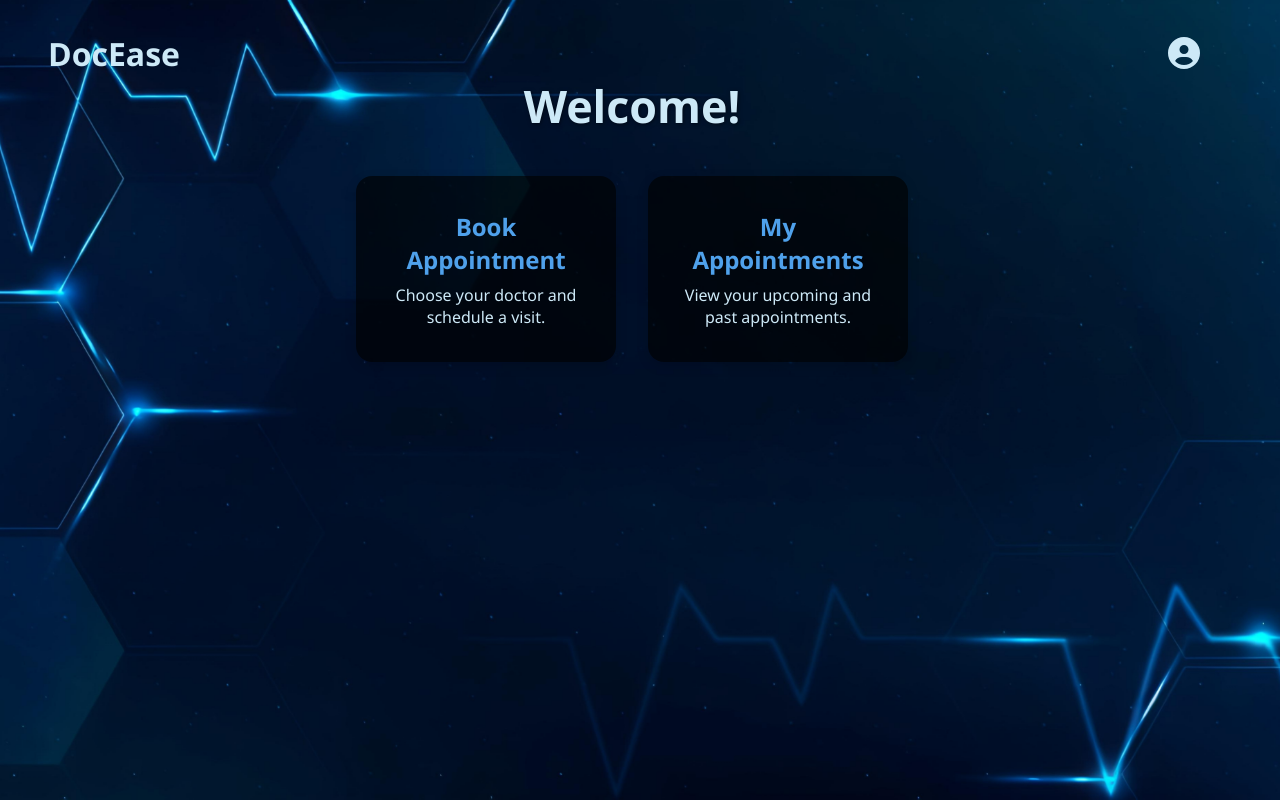
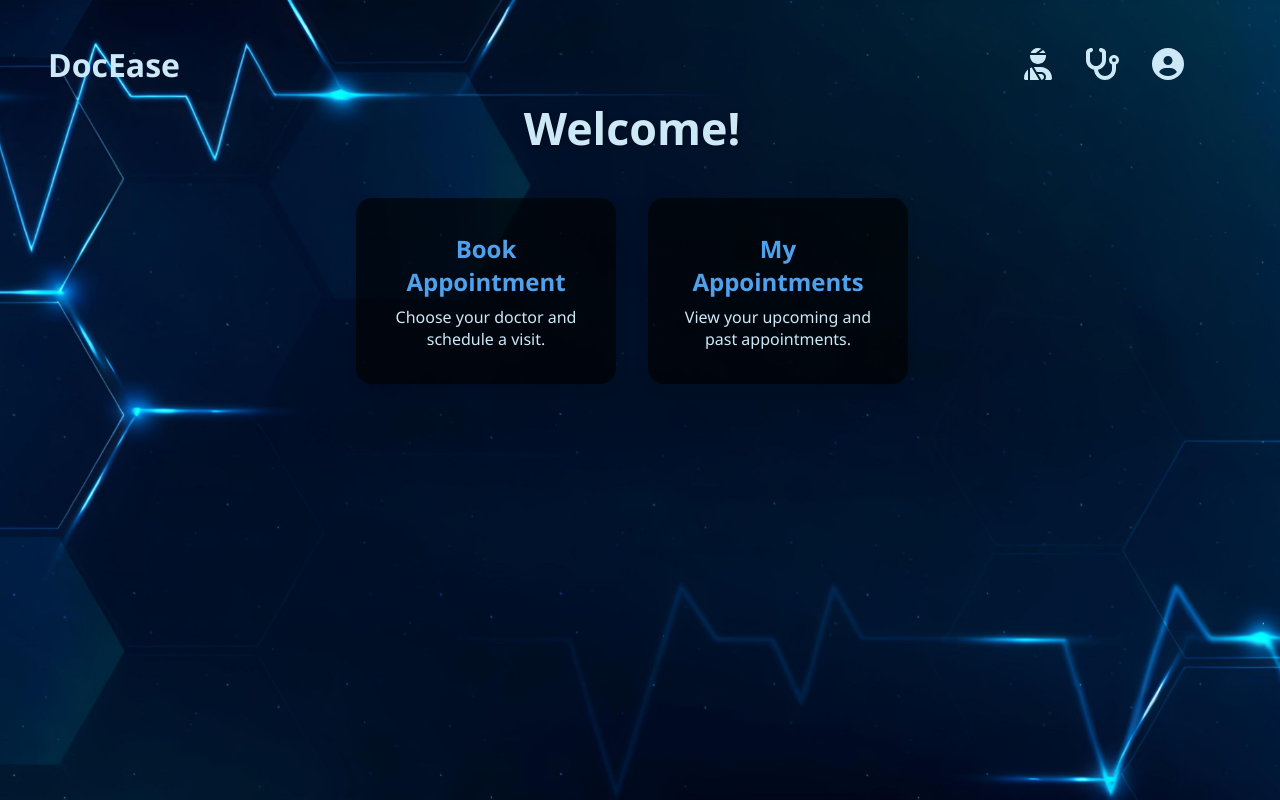
Before and after one commit to Crystlfly/DocEase, a Next.js app: page /patient/dashboard in a window 1280 px wide. Built offline with nearby package versions, Linux system fonts and the light colour scheme; no server answers.

Commit message:
Fixed:Added the register option both the ways

```diff
--- a/components/patientHeader.js
+++ b/components/patientHeader.js
@@ -5,7 +5,9 @@ import Link from "next/link";
 import { FontAwesomeIcon } from '@fortawesome/react-fontawesome';
 import { faCircleUser } from '@fortawesome/free-solid-svg-icons';
 import styles from "@/styles/PatientHeader.module.css"; // Reuse existing styles
-
+import { faUserInjured } from '@fortawesome/free-solid-svg-icons';
+import { faStethoscope } from '@fortawesome/free-solid-svg-icons';
+import Router from "next/router";
 
 
 export default function PatientHeader() {
@@ -26,6 +28,17 @@ export default function PatientHeader() {
     window.location.href = "/login";
   };
 
+  const registerDoctor = () => {
+    const rolesRaw=localStorage.getItem("userRoles");
+    if(rolesRaw.includes("doctor")) {
+      Router.push("/doctor/dashboard");
+    }
+    else{
+      Router.push("/PorD")
+
+    }
+  };
+
   return (
     <header className={styles.header}>
       <Link href="/patient/dashboard">
@@ -33,6 +46,8 @@ export default function PatientHeader() {
       </Link>
 
       <div className={styles.profileWrapper}>
+        <FontAwesomeIcon icon={faUserInjured} size="2x" className={styles.userIcon} title="Patient" onClick={() => Router.push("/patient/dashboard")}/>
+        <FontAwesomeIcon icon={faStethoscope} size="2x" className={styles.userIcon} title="Doctor" onClick={() => registerDoctor()}/>
         <FontAwesomeIcon
           icon={faCircleUser}
           size="2x"
--- a/pages/PorD.js
+++ b/pages/PorD.js
@@ -1,6 +1,7 @@
 import { useState, useEffect } from "react";
 import { useRouter } from "next/router";
 import { getSession } from "next-auth/react";
+
 
 export default function ChooseRole() {
   const router = useRouter();
@@ -71,7 +72,7 @@ export default function ChooseRole() {
 
   return (
     <div className={`container ${isExiting ? (selectedRole === "doctor" ? "fade-out-doctor" : "fade-out-patient") : ""}`}>
-      <h1>Welcome! 👋</h1>
+      <h1>Welcome!</h1>
       <p>How would you like to use our platform?</p>
       {error && <p style={{ color: "red", marginTop: "1rem" }}>{error}</p>}
 {success && <p style={{ color: "green", marginTop: "1rem" }}>{success}</p>}
@@ -92,6 +93,7 @@ export default function ChooseRole() {
           text-align: center;
           padding: 3rem;
           transition: opacity 0.5s ease, transform 0.5s ease;
+          // background: url('/newBg.jpg') no-repeat center center/cover;
         }
 
         .fade-out-doctor {
--- a/pages/doctor/dashboard.js
+++ b/pages/doctor/dashboard.js
@@ -7,6 +7,8 @@ import DoctorHeader from "@/components/doctorHeader";
 import { FontAwesomeIcon } from '@fortawesome/react-fontawesome';
 import { faCircleCheck } from '@fortawesome/free-solid-svg-icons';
 import { faCircleXmark } from '@fortawesome/free-solid-svg-icons';
+
+
 import { useSession } from "next-auth/react";
 
 
@@ -220,6 +222,7 @@ setPatients(data.patients || []); // Now storing the array of patients ✅
                               }}
 
                             >
+
                             <FontAwesomeIcon icon={faCircleCheck} size="2x" className={styles.userIcon} />
 
                             </button>
--- a/styles/PatientHeader.module.css
+++ b/styles/PatientHeader.module.css
@@ -23,6 +23,7 @@
 .userIcon {
   color: #cde9f7;
   cursor: pointer;
+  padding: 1rem;
 }
 .profileWrapper {
   position: relative;
--- a/styles/dashboard.module.css
+++ b/styles/dashboard.module.css
@@ -146,6 +146,8 @@
   color: white;
 }
 
+
+
 @media (max-width: 768px) {
   .statsSection {
     flex-direction: column;
--- a/styles/header.module.css
+++ b/styles/header.module.css
@@ -23,6 +23,7 @@
 .userIcon {
   color: #cde9f7;
   cursor: pointer;
+  padding: 1rem;
 }
 .profileWrapper {
   position: relative;
```
Also changed, not shown: components/doctorHeader.js (+17 -0 lines), 1 other file (tests, documents, lock files or other folders).
